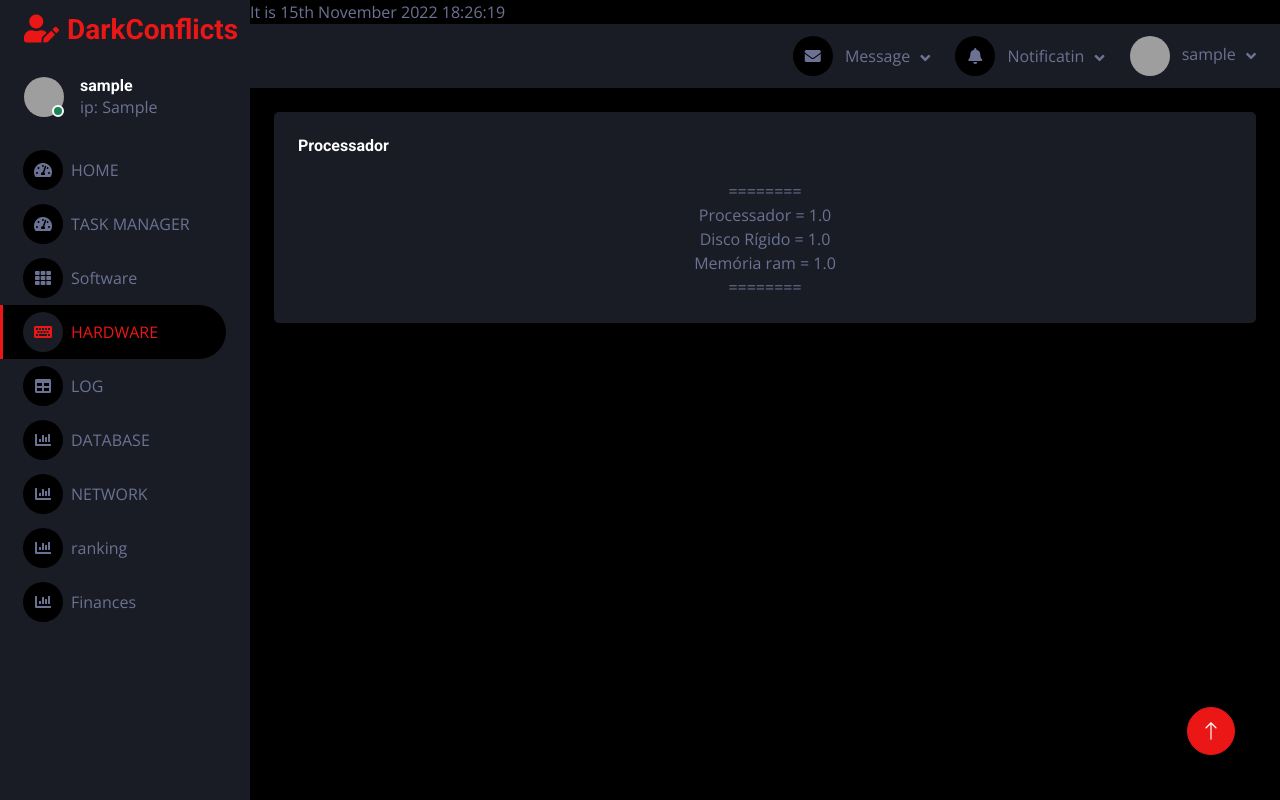
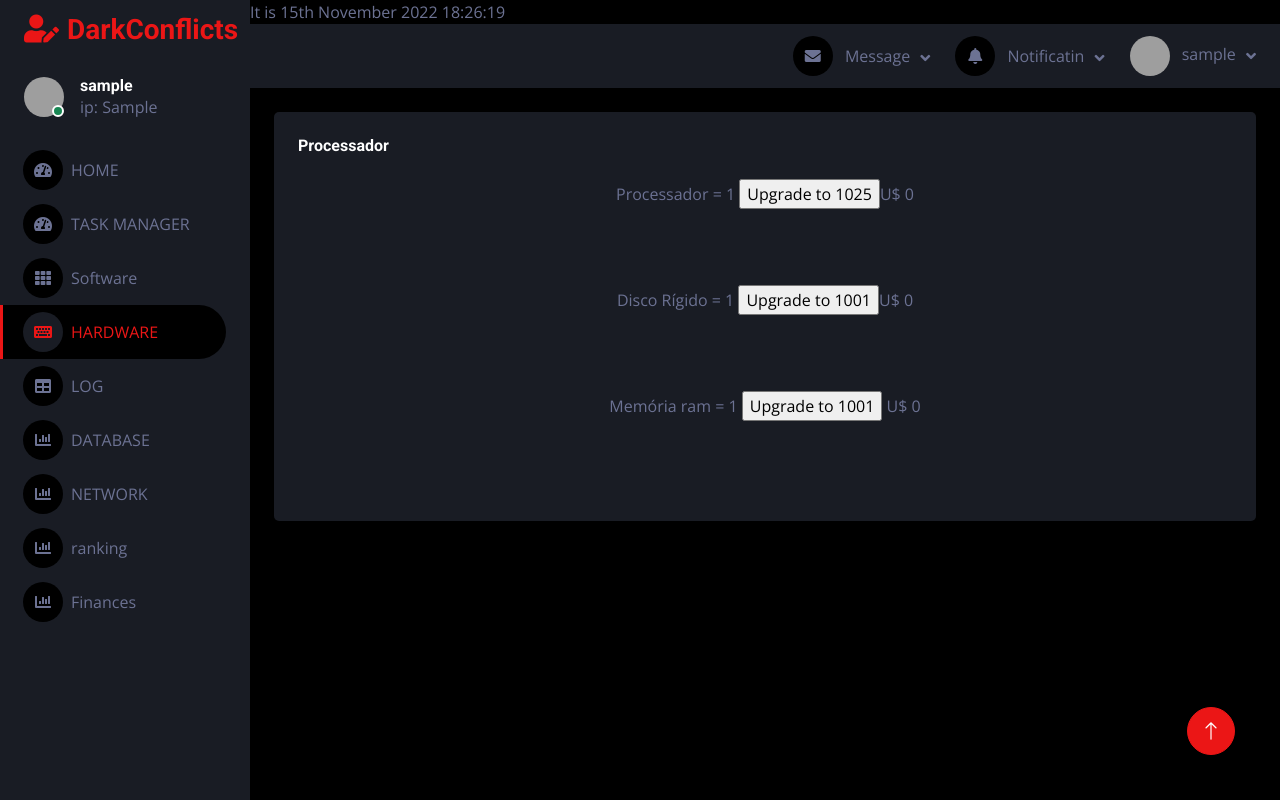
Before and after one commit to mwkresolve/dkconf, a Django app: page /hardware/ in a window 1280 px wide. Run offline with Django 4.2, Linux system fonts and the light colour scheme; a user stored in the database is signed in; tables that the repository leaves empty hold one stand-in row (values such as "Sample post"); some libraries are stand-ins or nearby versions; grey boxes are pictures that could not be loaded.

Commit message:
funcao upgrade hdd ram cpu criada e retorno de saldo insuficiente

```diff
--- a/controller/models.py
+++ b/controller/models.py
@@ -61,9 +61,9 @@ class Hardware(models.Model):
     serverid = models.AutoField(primary_key=True)
     userid = models.ForeignKey(User, on_delete=models.CASCADE)
     name = models.CharField(max_length=15, default='SERVER')
-    cpu = models.FloatField(default=500)
-    hdd = models.FloatField(default=100)
-    ram = models.FloatField(default=256)
+    cpu = models.IntegerField(default=500)
+    hdd = models.IntegerField(default=1000)
+    ram = models.IntegerField(default=256)
 
     def __str__(self):
         return f'serverid = {self.serverid}, userid = {self.userid}'
--- a/gamefinances/views.py
+++ b/gamefinances/views.py
@@ -94,7 +94,7 @@ class FinancesView(TemplateView, ActionFinancesBtc):
 
 
         if 'logout_bank' in request.POST:
-            if 'off' in self.get_is_conn_btc():
+            if 'off' in self.get_is_conn_bank():
                 return HttpResponseRedirect("/tenta de novo hackzin/")
             User.objects.filter(username=request.user).update(account_bank_connect='off')
             return HttpResponseRedirect("/finances/")
@@ -110,7 +110,7 @@ class FinancesView(TemplateView, ActionFinancesBtc):
                 saldo_bank = float(
                     WalletBank.objects.filter(account=bank_connect).values('balance')[0]['balance'])
 
-                # se nao existir a carteira retorna erro
+
                 if len(exists) < 1:
                     self.msg_erro_bank = f'a carteira {transf_to} não existe'
                     return render(request, self.template_name, {'msg_erro_bank': self.msg_erro_bank,
--- a/gamehardware/views.py
+++ b/gamehardware/views.py
@@ -1,12 +1,111 @@
 from django.shortcuts import render
 from django.views.generic import TemplateView
-from controller.models import Hardware
+from controller.models import Hardware, User
+from gamefinances.models import WalletBank
 
-class HardwareView(TemplateView):
-    template_name = "basehardware.html"
+
+class ActionsHardware:
+    def __int__(self, request):
+        self.request = request
+
+    def get_next_upgrade(self, cpu=0, hdd=0, ram=0):
+        next_cpu = cpu + 1024
+        next_hdd = hdd + 1000
+        net_ram = ram + 1000
+        return {'cpu': next_cpu, 'hdd': next_hdd, 'ram': net_ram, }
+
+
+class HardwareView(TemplateView, ActionsHardware):
+    def __init__(self):
+        super().__init__()
+        self.template_name = "basehardware.html"
 
     def get(self, request, *args):
-        user_hardware = Hardware.objects.filter(userid=request.user).values()
-        return render(request, self.template_name, {'user_hardware': user_hardware})
-    def post(self, request, *args):
-        pass
+        user_hardware = Hardware.objects.filter(userid=self.request.user).values()
+        cpu = user_hardware[0]['cpu']
+        next_upgrade_cpu = int(cpu * 2 / 15)
+        hdd = user_hardware[0]['hdd']
+        next_upgrade_hdd = int(hdd * 2 / 10)
+        ram = user_hardware[0]['ram']
+        next_upgrade_ram = int(ram * 2 / 4)
+        next_upgrade = self.get_next_upgrade(cpu=cpu, hdd=hdd, ram=ram)
+
+        return render(request, self.template_name, {'user_hardware': user_hardware,
+                                                    'next_upgrade': next_upgrade,
+                                                    'next_upgrade_cpu': next_upgrade_cpu,
+                                                    'next_upgrade_hdd': next_upgrade_hdd,
+                                                    'next_upgrade_ram': next_upgrade_ram,
+                                                    })
+
+    def post(self, request):
+        balance = WalletBank.objects.filter(userid=request.user).values('balance')[0]['balance']
+        user_hardware = Hardware.objects.filter(userid=self.request.user).values()
+        cpu = user_hardware[0]['cpu']
+        next_upgrade_cpu = int(cpu * 2 / 15)
+        hdd = user_hardware[0]['hdd']
+        next_upgrade_hdd = int(hdd * 2 / 10)
+        ram = user_hardware[0]['ram']
+        next_upgrade_ram = int(ram * 2 / 4)
+        next_upgrade = self.get_next_upgrade(cpu=cpu, hdd=hdd, ram=ram)
+
+        print(request.POST)
+        if 'upgradecpu' in request.POST:
+            value_next_upgrade = int(cpu * 2 / 15)
+            if balance < value_next_upgrade :
+                msg_erro_cpu = 'SALDO INSUCIFIENTE'
+                return render(request, self.template_name, {'user_hardware': user_hardware,
+                                                            'next_upgrade': next_upgrade,
+                                                            'next_upgrade_cpu': next_upgrade_cpu,
+                                                            'next_upgrade_hdd': next_upgrade_hdd,
+                                                            'next_upgrade_ram': next_upgrade_ram,
+                                                            'msg_erro_cpu': msg_erro_cpu})
+            else:
+                Hardware.objects.filter(userid=request.user).update(cpu=cpu + 500)
+
+                WalletBank.objects.filter(userid=request.user).update(balance=balance - value_next_upgrade)
+                msg_ok_cpu =  'Upgrade realizado com sucesso'
+                return render(request, self.template_name, {'user_hardware': user_hardware,
+                                                            'next_upgrade': next_upgrade,
+                                                            'next_upgrade_cpu': next_upgrade_cpu,
+                                                            'next_upgrade_hdd': next_upgrade_hdd,
+                                                            'next_upgrade_ram': next_upgrade_ram,
+                                                            'msg_ok_cpu': msg_ok_cpu})
+        if 'upgradehd' in request.POST:
+            print('hdddddddddddddd')
+            value_next_upgrade = int(hdd * 2 / 10)
+            if balance < value_next_upgrade:
+                msg_erro_hd = 'SALDO INSUCIFIENTE'
+                return render(request, self.template_name, {'user_hardware': user_hardware,
+                                                            'next_upgrade': next_upgrade,
+                                                            'msg_erro_hd': msg_erro_hd})
+            else:
+                Hardware.objects.filter(userid=request.user).update(hdd=hdd + 1000)
+
+                WalletBank.objects.filter(userid=request.user).update(balance=balance - value_next_upgrade)
+                msg_ok_hdd =  'Upgrade realizado com sucesso'
+                return render(request, self.template_name, {'user_hardware': user_hardware,
+                                                            'next_upgrade': next_upgrade,
+                                                            'next_upgrade_cpu': next_upgrade_cpu,
+                                                            'next_upgrade_hdd': next_upgrade_hdd,
+                                                            'next_upgrade_ram': next_upgrade_ram,
+                                                            'msg_ok_hdd': msg_ok_hdd})
+
+
+        if 'upgraderam' in request.POST:
+            value_next_upgrade = ram * 2 / 4
+            if balance < value_next_upgrade:
+                msg_erro_ram = 'SALDO INSUCIFIENTE'
+                return render(request, self.template_name, {'user_hardware': user_hardware,
+                                                            'next_upgrade': next_upgrade,
+                                                            'msg_erro_hd': msg_erro_ram})
+            else:
+                Hardware.objects.filter(userid=request.user).update(ram=ram + 256)
+
+                WalletBank.objects.filter(userid=request.user).update(balance=balance - value_next_upgrade)
+                msg_ok_ram =  'Upgrade realizado com sucesso'
+                return render(request, self.template_name, {'user_hardware': user_hardware,
+                                                            'next_upgrade': next_upgrade,
+                                                            'next_upgrade_cpu': next_upgrade_cpu,
+                                                            'next_upgrade_hdd': next_upgrade_hdd,
+                                                            'next_upgrade_ram': next_upgrade_ram,
+                                                            'msg_ok_ram': msg_ok_ram})
--- a/templates/basehardware.html
+++ b/templates/basehardware.html
@@ -94,13 +94,40 @@
                         <table class="table text-start align-middle table-bordered table-hover mb-0">
 
 
-{%for hardw in user_hardware%}
-========</br>
-Processador = {{ hardw.cpu }}</br>
-Disco Rígido = {{ hardw.hdd }}</br>
-Memória ram = {{ hardw.ram }}</br>
-========</br>
+                                        {%for hardw in user_hardware%}
 
+                                        Processador = {{ hardw.cpu  }}
+                                        <form method="post" name="upgradehrd" >
+                                    <input type="submit" value="Upgrade to {{ next_upgrade.cpu }}" name='upgradecpu'>
+                                    {% csrf_token %}
+                                </form>U$ {{ next_upgrade_cpu }}</br>
+                            <FONT FACE=Courier COLOR="#AA0000">{{ msg_erro_cpu }}</FONT></br>
+                            <FONT FACE=Courier COLOR="#AFE1AF">{{ msg_ok_cpu }}</FONT></br>
+
+</br>
+
+Disco Rígido = {{ hardw.hdd }}
+                            <form method="post" name="upgradehd" >
+	<input type="submit" value="Upgrade to {{ next_upgrade.hdd }}" name='upgradehd'>
+	{% csrf_token %}
+	</form>U$ {{ next_upgrade_hdd }}</br>
+                            <FONT FACE=Courier COLOR="#AA0000">{{ msg_erro_hd }}</FONT></br>
+                            <FONT FACE=Courier COLOR="#AFE1AF">{{ msg_ok_hdd }}</FONT></br>
+
+</br>
+
+
+
+Memória ram = {{ hardw.ram }}
+                            <form method="post" name="upgraderam" >
+	<input type="submit" value="Upgrade to {{ next_upgrade.ram }}" name='upgraderam'>
+	{% csrf_token %}
+	</form> U$ {{ next_upgrade_ram }}</br>
+                            <FONT FACE=Courier COLOR="#AA0000">{{ msg_erro_ram }}</FONT></br>
+                            <FONT FACE=Courier COLOR="#AFE1AF">{{ msg_ok_ram }}</FONT></br>
+
+
+</br>
 {% endfor %}
 
 
```
Also changed, not shown: controller/functionsdb.py (line endings or trailing spaces), controller/migrations/0006_alter_hardware_cpu_alter_hardware_hdd_and_more.py (added).
